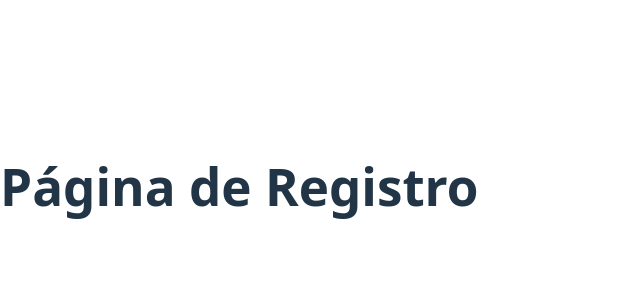
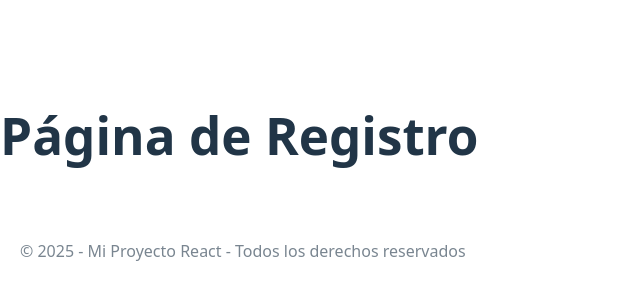
Before and after one commit to Sebastian-s-Organization/Project-React-Angular, a React (Vite) app in the folder todo-app/: page /registro in a window 1280 px wide. Shown: the part 214-514 px from the top of the page, without its empty margins (0-640 px from the left). Built offline with nearby package versions, Linux system fonts and the light colour scheme.

Commit message:
feat: agregar componente Footer y mostrarlo en toda la aplicación

```diff
--- a/todo-app/src/App.jsx
+++ b/todo-app/src/App.jsx
@@ -2,15 +2,20 @@ import { BrowserRouter, Routes, Route } from "react-router-dom";
 import Home from "./pages/Home";
 import Todos from "./pages/Todos";
 import Registro from "./pages/Registro";
+import Footer from "./components/Footer";
 
 function App() {
   return (
     <BrowserRouter>
-      <Routes>
-        <Route path="/" element={<Home />} />
-        <Route path="/todos" element={<Todos />} />
-        <Route path="/registro" element={<Registro />} />
-      </Routes>
+      <>
+        <Routes>
+          <Route path="/" element={<Home />} />
+          <Route path="/todos" element={<Todos />} />
+          <Route path="/registro" element={<Registro />} />
+        </Routes>
+
+        <Footer />
+      </>
     </BrowserRouter>
   );
 }
--- /dev/null
+++ b/todo-app/src/components/Footer.jsx
@@ -0,0 +1,16 @@
+function Footer() {
+  return (
+    <footer
+      style={{
+        textAlign: "center",
+        padding: "20px",
+        marginTop: "40px",
+        opacity: 0.6,
+      }}
+    >
+      <p>© 2025 - Mi Proyecto React - Todos los derechos reservados</p>
+    </footer>
+  );
+}
+
+export default Footer;
```
